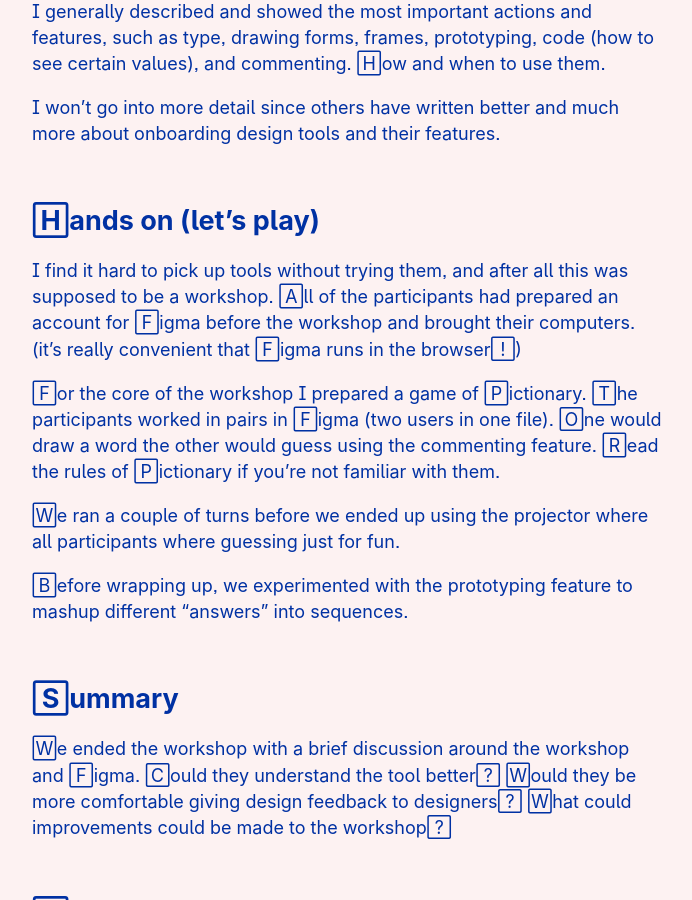
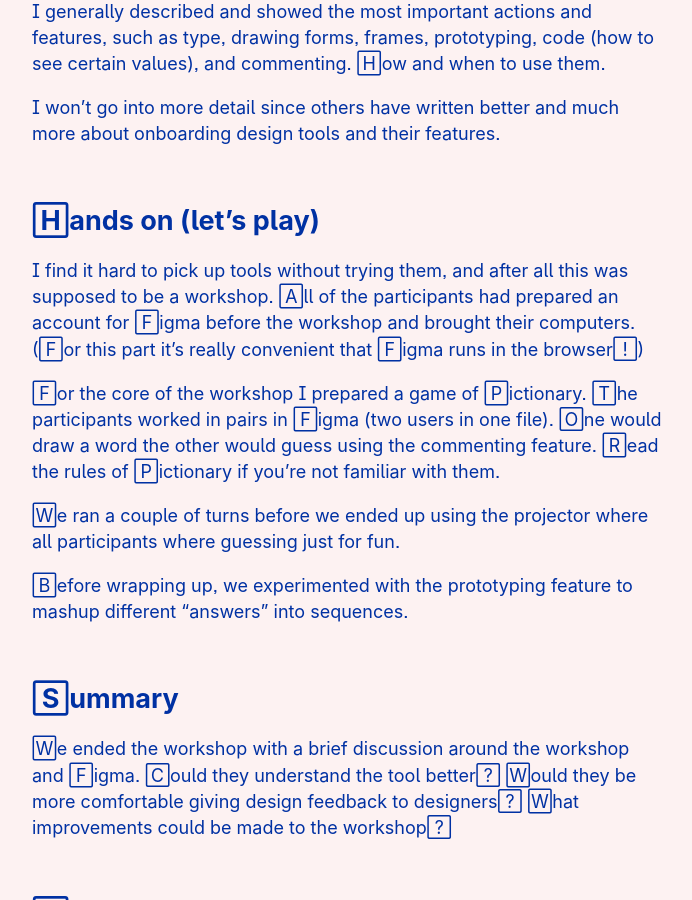
Before and after one commit to jacoblindstrm/jacoblindstrm.github.io, a Jekyll site: the page built from _posts/2020-01-14-workshop-to-introduce-figma.markdown, in a window 1280 px wide and 900 px high, scrolled down 1192 px. Shown: the whole window, without its empty margins (293-985 px from the left). Built offline with Jekyll 4.4.1, drawn with Linux system fonts in a browser that asks for light colours.

Commit message:
Update 2020-01-14-workshop-to-introduce-figma.markdown

```diff
--- a/_posts/2020-01-14-workshop-to-introduce-figma.markdown
+++ b/_posts/2020-01-14-workshop-to-introduce-figma.markdown
@@ -26,7 +26,7 @@ I generally described and showed the most important actions and features, such a
 I won’t go into more detail since others have written better and much more about onboarding design tools and their features.
 
 ## Hands on (let’s play)
-I find it hard to pick up tools without trying them, and after all this was supposed to be a workshop. All of the participants had prepared an account for Figma before the workshop and brought their computers. (it’s really convenient that Figma runs in the browser!)
+I find it hard to pick up tools without trying them, and after all this was supposed to be a workshop. All of the participants had prepared an account for Figma before the workshop and brought their computers. (For this part it’s really convenient that Figma runs in the browser!)
 
 For the core of the workshop I prepared a game of Pictionary. The participants worked in pairs in Figma (two users in one file). One would draw a word the other would guess using the commenting feature. Read the rules of Pictionary if you’re not familiar with them.
 
@@ -35,7 +35,7 @@ We ran a couple of turns before we ended up using the projector where all partic
 Before wrapping up, we experimented with the prototyping feature to mashup different “answers” into sequences.
 
 ## Summary
-We ended the workshop with a brief discussion around the workshop and Figma. Could they understand the tool better? Would they be more comfortable giving design feedback to designers? What could improvements could be made to the workshop?
+We ended the workshop with a brief discussion around the workshop and Figma. Could they understand the tool better? Would they be more comfortable giving design feedback to designers? What improvements could be made to the workshop?
 
 ## Take aways
 It’s too early to tell if any of my overlaying goals are met, but I believe the developers will give better feedback. Figmas commenting feature is very useful, since anyone can test your prototype and leave feedback at specific places - and the feedback is kept inside the design tool, not in Slack or email.
```
